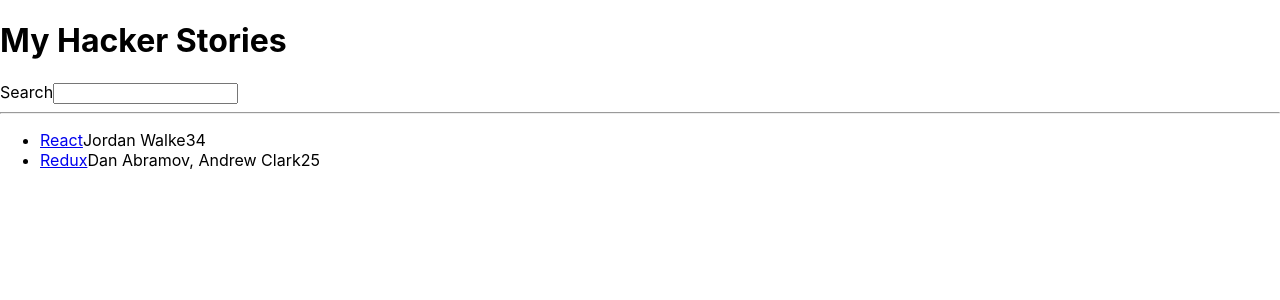
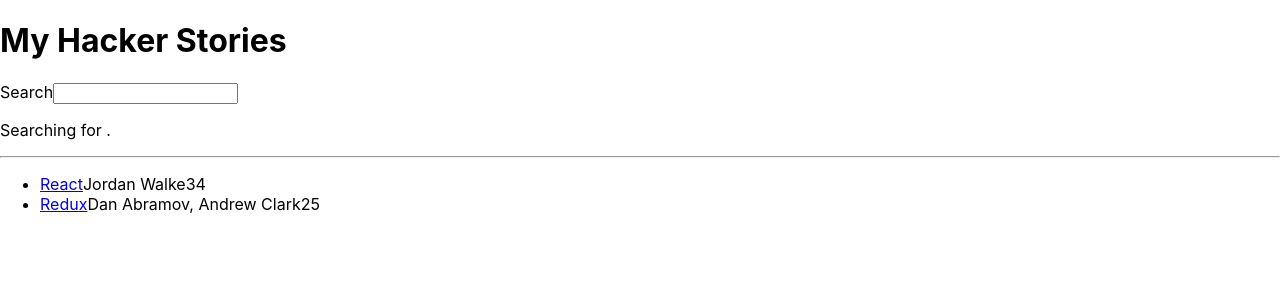
Before and after one commit to jnchaba/road-to-react, a React (Create React App) app in the folder hacker-stories/: page / in a window 1280 px wide. Shown: the top 300 px of the page. Built offline with nearby package versions, Linux system fonts and the light colour scheme.

Commit message:
end chapter 10: react state

```diff
--- a/hacker-stories/src/App.js
+++ b/hacker-stories/src/App.js
@@ -52,13 +52,15 @@
 
 
 const Search = () => {
+  const [searchTerm, setSearchTerm] = React.useState('');
   const handleChange = (event) => {
-    console.log(event.target.value);
+    setSearchTerm(event.target.value);
   }
   return (
     <div>
       <label htmlFor="search">Search</label>
       <input id="search" type="text" onChange={handleChange}/>
+      <p>Searching for <strong>{searchTerm}</strong>.</p>
     </div>
   );
 }
```
